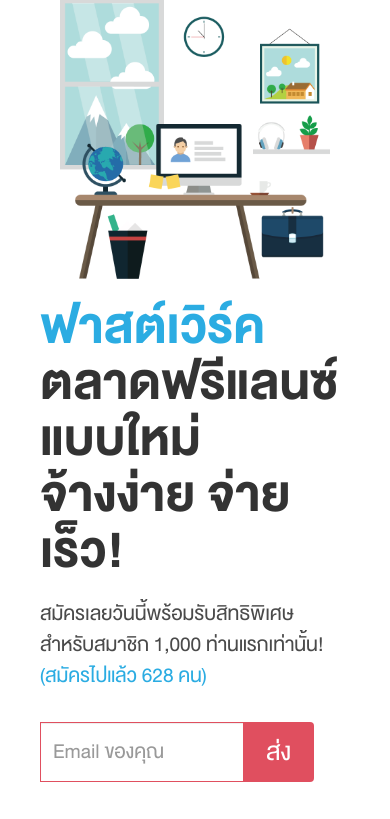
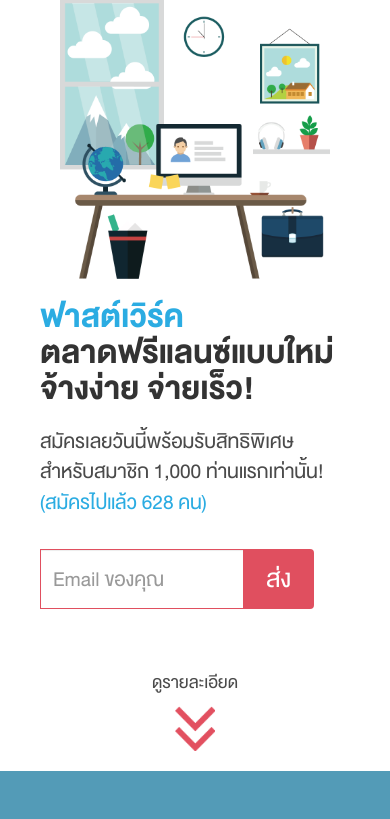
Before and after one commit to palaa159/fastwork_landing, a PHP site: page / in a window 390 px wide. Shown: the part 112-931 px from the top of the page. Run offline with PHP 8.4, Linux system fonts and the light colour scheme; some libraries are stand-ins or nearby versions.

Commit message:
- reduce title font size on mobile

```diff
--- a/css/style.css
+++ b/css/style.css
@@ -39,6 +39,10 @@ h2 {
 
 h3 {
     font-size: ;
+}
+
+.fwTitle {
+    font-size: 5em;
 }
 
 .left-padding {
@@ -127,6 +131,9 @@ h3 {
         width: 100%;
         text-align: center;
     }
+    .fwTitle {
+        font-size: 3.2em;
+    }
 }
 
 #page1 {
--- a/index.html
+++ b/index.html
@@ -71,7 +71,7 @@
 					<img src="/img/p_graphics/page1-desk.png" width="75%" alt="">
 				</div>
 				<div class="col col-sm-6 col-xs-12 left-padding">
-					<h1 style="font-size: 5em;">
+					<h1 class="fwTitle">
 						<span style="color: #2bace2">ฟาสต์เวิร์ค</span>
 						<br>
 						<span>ตลาดฟรีแลนซ์แบบใหม่</span>
```
